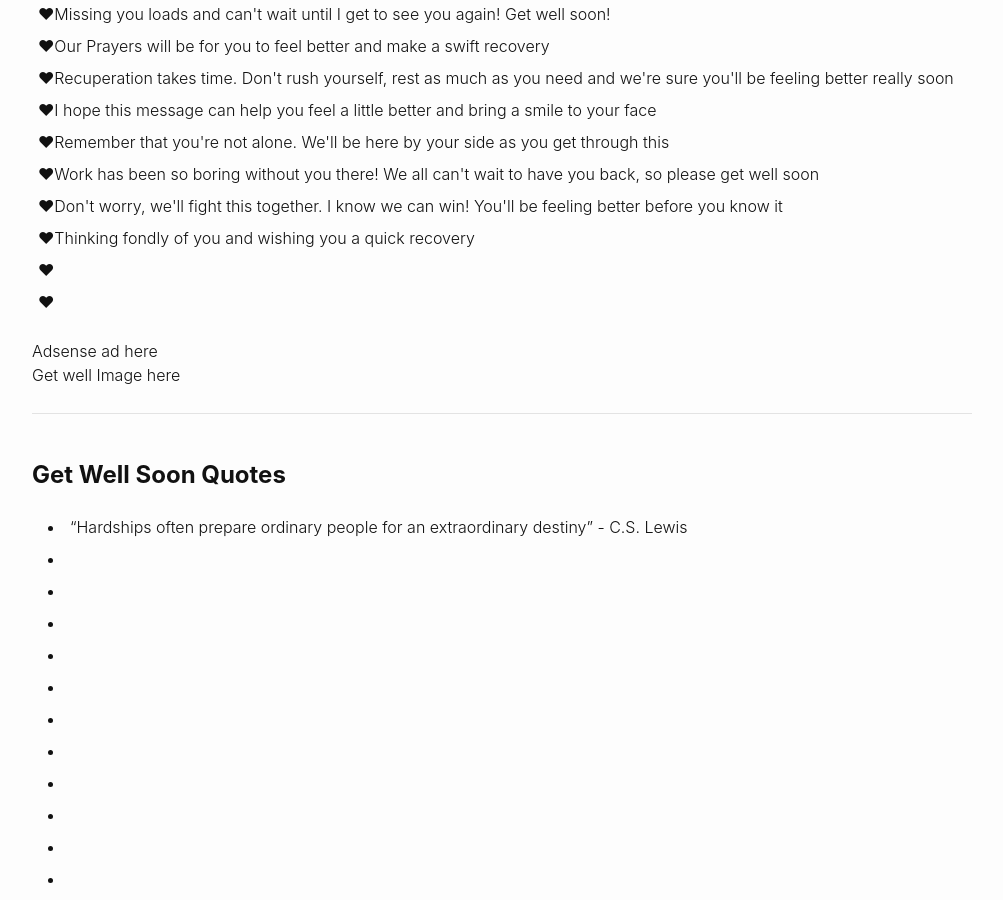
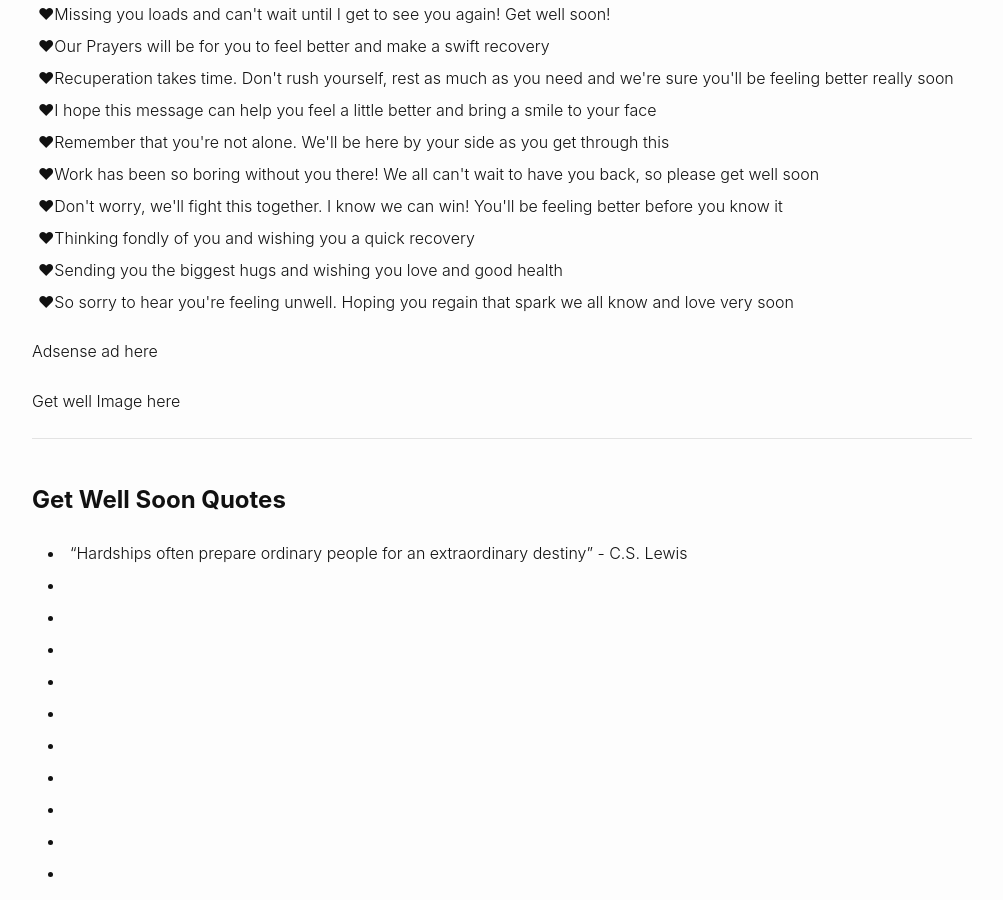
Before and after one commit to andyml123/andyml123.github.io, a Jekyll site: the page index2.html, which Jekyll copies as it is, in a window 1280 px wide and 900 px high, scrolled down 945 px. Shown: the whole window, without its empty margins (138-1141 px from the left). Built offline with Jekyll 4.4.1, drawn with Linux system fonts in a browser that asks for light colours.

Commit message:
Update index2.html

```diff
--- a/index2.html
+++ b/index2.html
@@ -72,12 +72,13 @@ Adsense ad here
 <li>Work has been so boring without you there! We all can't wait to have you back, so please get well soon</li>
 <li>Don't worry, we'll fight this together. I know we can win! You'll be feeling better before you know it</li>
 <li>Thinking fondly of you and wishing you a quick recovery</li>
-<li> </li>
-<li> </li>
+<li>Sending you the biggest hugs and wishing you love and good health</li>
+<li>So sorry to hear you're feeling unwell. Hoping you regain that spark we all know and love very soon</li>
 </ul>
 
-
+<p>
 Adsense ad here
+</p>
 
 <p>
 Get well Image here
```
